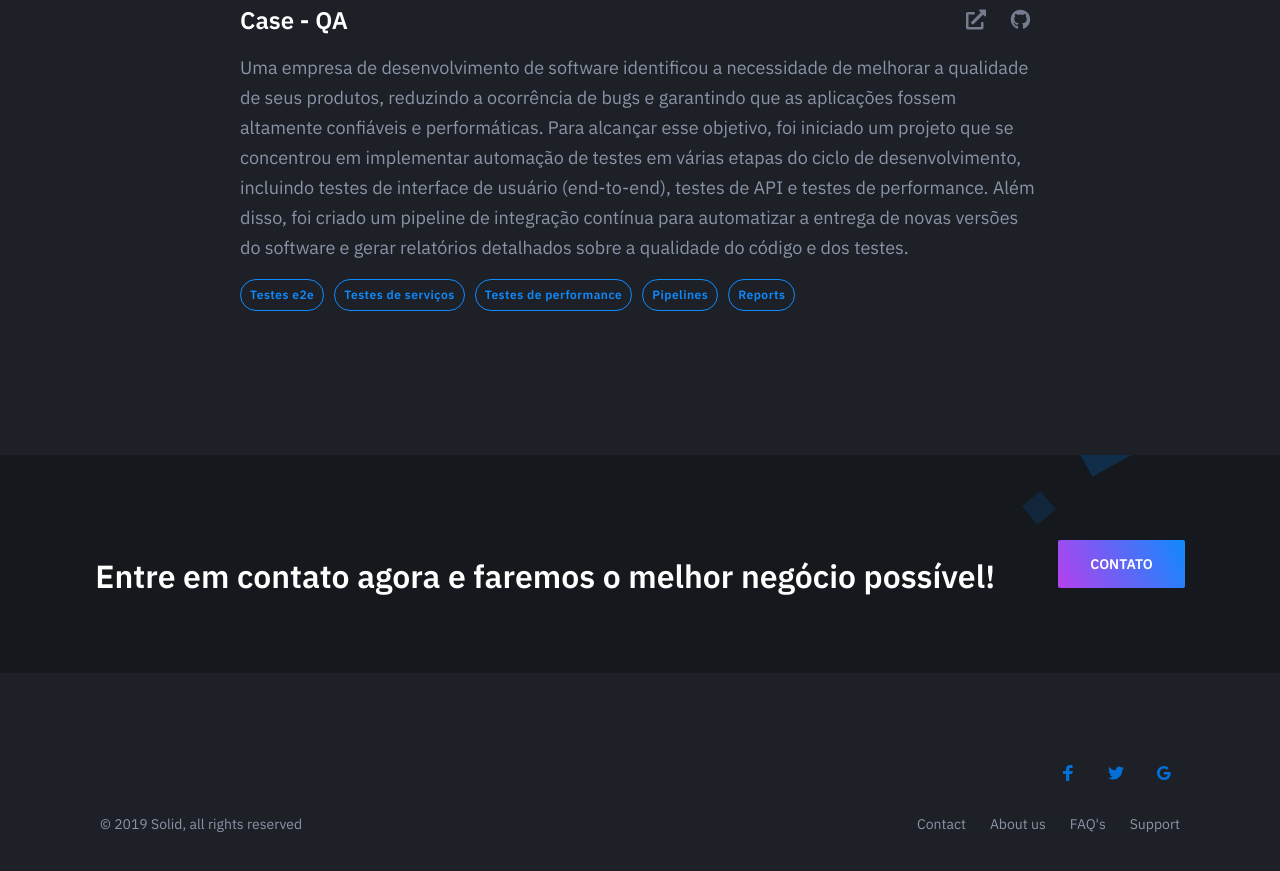
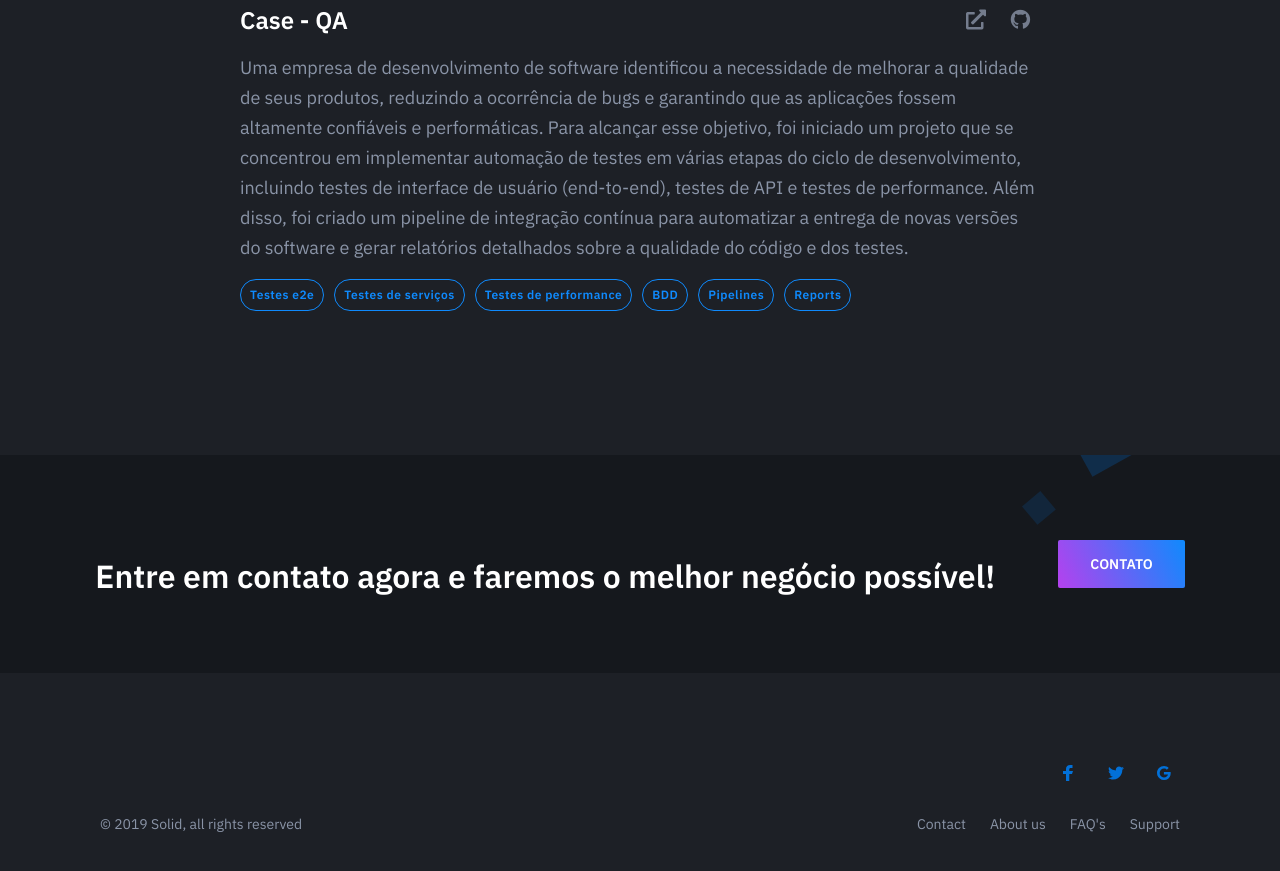
Before and after one commit to 88patota/crosssquad, a plain HTML site: page index.html in a window 1280 px wide. Shown: the part 3797-4668 px from the top of the page. Drawn offline with nearby package versions, Linux system fonts and the light colour scheme.

Commit message:
adicionado cases

```diff
--- a/index.html
+++ b/index.html
@@ -271,6 +271,7 @@
                   <li class="bluestack">Testes e2e</li>
                   <li class="bluestack">Testes de serviços</li>
                   <li class="bluestack">Testes de performance</li>
+                  <li class="bluestack">BDD</li>
                   <li class="bluestack">Pipelines</li>
                   <li class="bluestack">Reports</li>
                 </ul>
```
